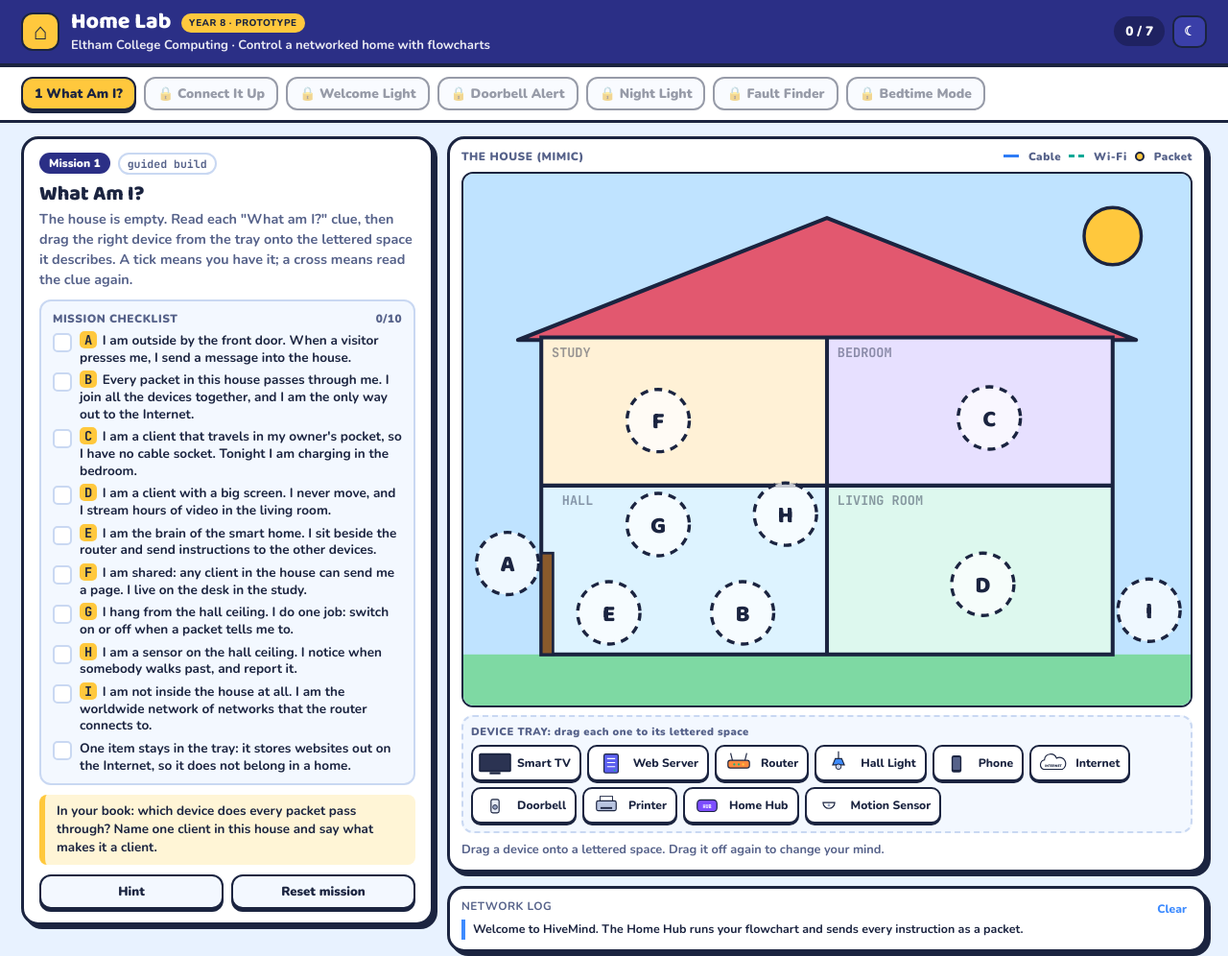
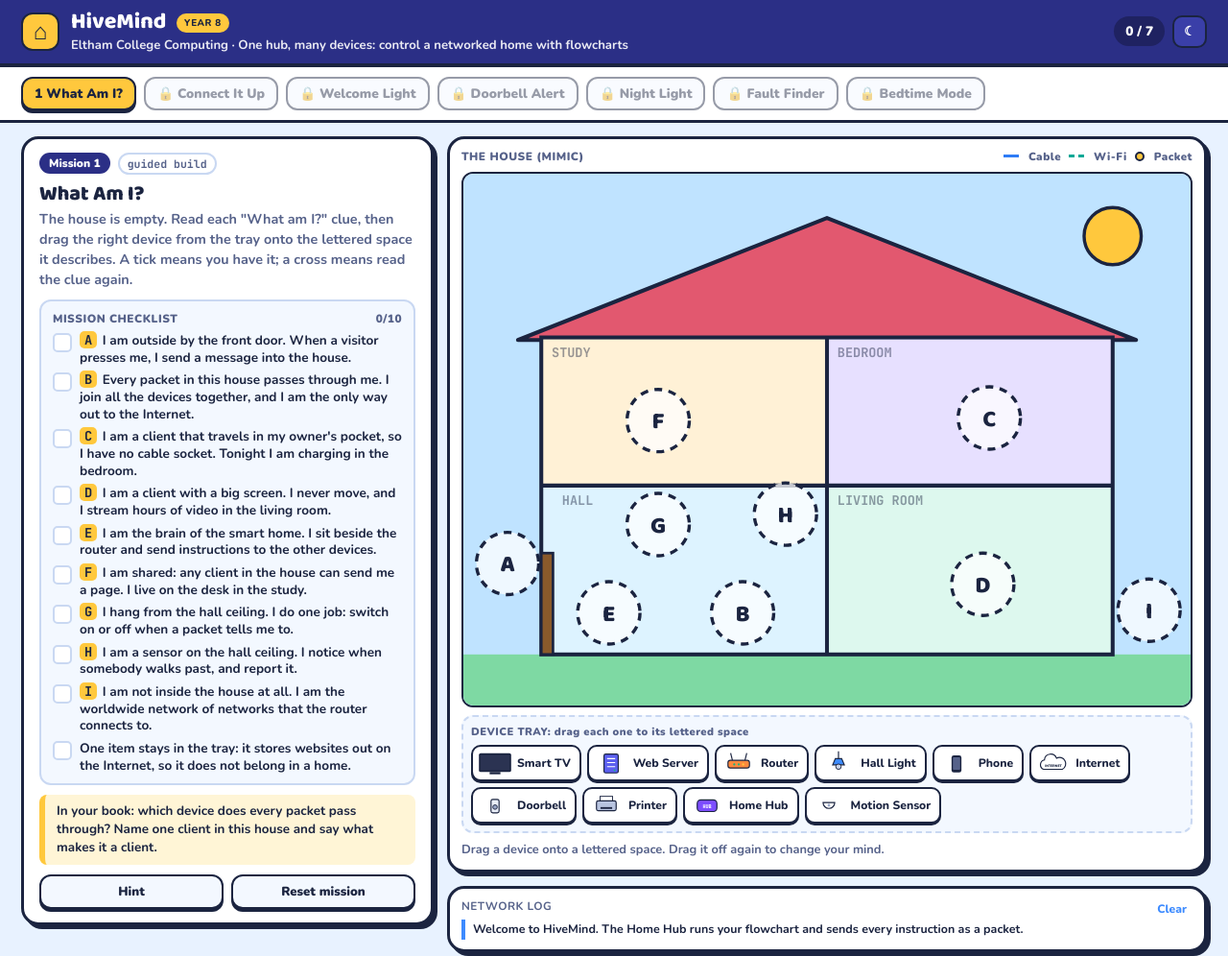
Before and after one commit to eltham-college-cs/home-lab, a plain HTML site: page index.html in a window 1280 px wide. Shown: the whole page at 96% size. Drawn offline with nearby package versions, Linux system fonts and the light colour scheme.

Commit message:
Add files via upload

```diff
--- a/index.html
+++ b/index.html
@@ -3,7 +3,7 @@
 <head>
   <meta charset="utf-8">
   <meta name="viewport" content="width=device-width, initial-scale=1">
-  <title>Home Lab: Flowcharts on a Network · Eltham College</title>
+  <title>HiveMind: Flowcharts on a Network · Eltham College</title>
   <link rel="preconnect" href="https://fonts.googleapis.com">
   <link rel="preconnect" href="https://fonts.gstatic.com" crossorigin>
   <link rel="stylesheet" href="https://fonts.googleapis.com/css2?family=Baloo+2:wght@600;800&family=JetBrains+Mono:wght@500;700&family=Nunito:wght@600;700;800;900&display=swap">
@@ -14,8 +14,8 @@
     <div class="brand">
       <div class="logo" aria-hidden="true">⌂</div>
       <div>
-        <h1>Home Lab <span class="tag">YEAR 8 · PROTOTYPE</span></h1>
-        <p>Eltham College Computing · Control a networked home with flowcharts</p>
+        <h1>HiveMind <span class="tag" id="tag">YEAR 8</span></h1>
+        <p>Eltham College Computing · One hub, many devices: control a networked home with flowcharts</p>
       </div>
     </div>
     <div class="hdr-right">
```
Also changed, not shown: 1 other file.
